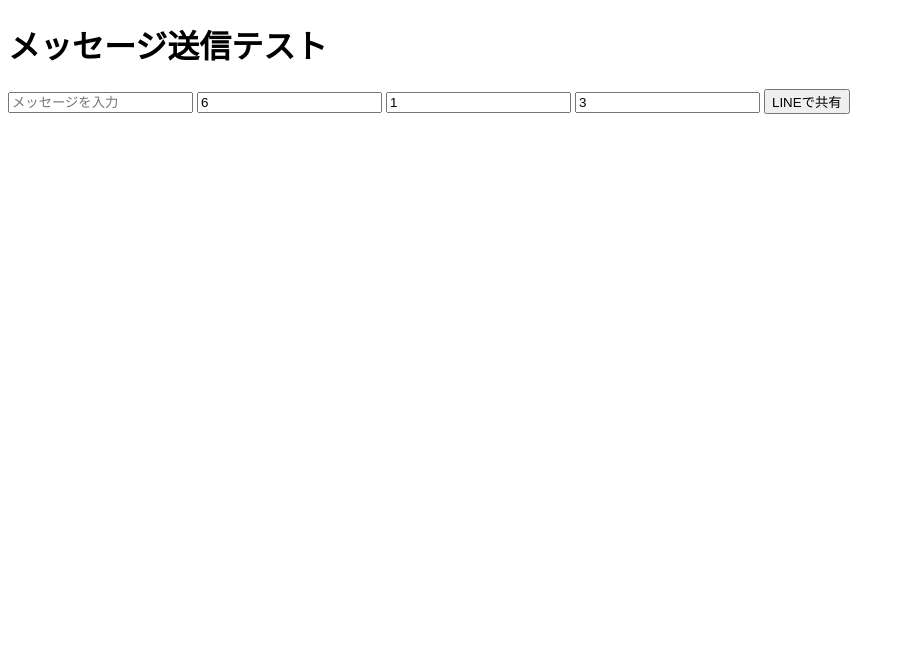
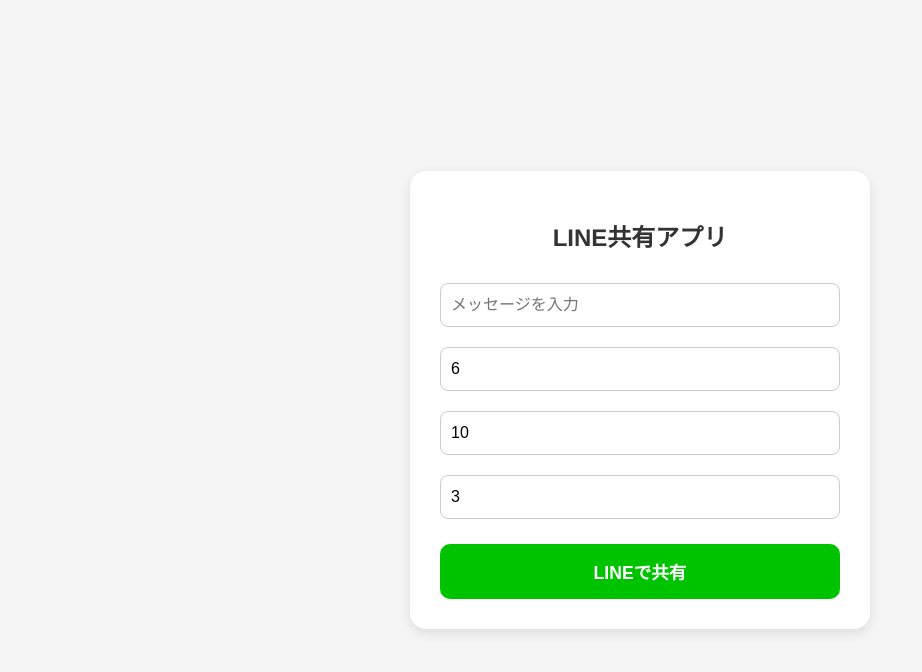
Before and after one commit to endroll2288-sys/hello-world, a plain HTML site: page public/index.html in a window 1280 px wide. Shown: the whole page, without its empty margins (0-922 px from the left). Drawn offline with Linux system fonts and the light colour scheme.

Commit message:
Update index.html

```diff
--- a/public/index.html
+++ b/public/index.html
@@ -1,42 +1,99 @@
-
 <!DOCTYPE html>
 <html lang="ja">
 <head>
   <meta charset="UTF-8">
-  <title>Message App</title>
+  <title>LINE共有アプリ</title>
+  <style>
+    body {
+      font-family: "Helvetica Neue", sans-serif;
+      background: #f5f5f5;
+      display: flex;
+      justify-content: center;
+      align-items: center;
+      height: 100vh;
+      margin: 0;
+    }
+    .container {
+      background: #fff;
+      padding: 30px;
+      border-radius: 16px;
+      box-shadow: 0 4px 12px rgba(0,0,0,0.1);
+      width: 90%;
+      max-width: 400px;
+      text-align: center;
+    }
+    h1 {
+      font-size: 1.5rem;
+      margin-bottom: 20px;
+      color: #333;
+    }
+    input {
+      width: 100%;
+      padding: 12px 10px;
+      margin: 10px 0;
+      border-radius: 8px;
+      border: 1px solid #ccc;
+      font-size: 1rem;
+      box-sizing: border-box;
+    }
+    button {
+      width: 100%;
+      padding: 15px;
+      margin-top: 15px;
+      background-color: #00c300;
+      color: white;
+      font-size: 1.1rem;
+      font-weight: bold;
+      border: none;
+      border-radius: 10px;
+      cursor: pointer;
+      transition: background 0.3s ease;
+    }
+    button:hover {
+      background-color: #00a000;
+    }
+  </style>
 </head>
 <body>
-  <h1>メッセージ送信テスト</h1>
+  <div class="container">
+    <h1>LINE共有アプリ</h1>
     <form id="msgForm">
       <input type="text" id="message" placeholder="メッセージを入力" required>
       <input type="number" id="length" placeholder="乱数の桁数" min="1" value="6" required>
-    <input type="number" id="count" placeholder="共有回数" min="1" value="1" required>
+      <input type="number" id="duration" placeholder="共有秒数" min="1" value="10" required>
       <input type="number" id="interval" placeholder="間隔(秒)" min="1" value="3" required>
       <button type="submit">LINEで共有</button>
     </form>
+  </div>
 
   <script>
     document.getElementById("msgForm").addEventListener("submit", async (e) => {
       e.preventDefault();
       const message = document.getElementById("message").value;
       const length = parseInt(document.getElementById("length").value);
-      const count = parseInt(document.getElementById("count").value);
-      const interval = parseInt(document.getElementById("interval").value) * 1000; // ミリ秒変換
+      const duration = parseInt(document.getElementById("duration").value) * 1000;
+      const interval = parseInt(document.getElementById("interval").value) * 1000;
 
-      for (let i = 0; i < count; i++) {
-        setTimeout(async () => {
-          const res = await fetch("/api/message", {
+      const startTime = Date.now();
+
+      function shareLoop() {
+        const now = Date.now();
+        if (now - startTime >= duration) return;
+
+        fetch("/api/message", {
           method: "POST",
           headers: { "Content-Type": "application/json" },
           body: JSON.stringify({ message, length })
+        })
+        .then(res => res.json())
+        .then(data => {
+          window.location.href = `https://line.me/R/msg/text/?${encodeURIComponent(data.output)}`;
         });
 
-          const data = await res.json();
+        setTimeout(shareLoop, interval);
+      }
 
-          // LINE共有リンクを開く
-          window.location.href = `https://line.me/R/msg/text/?${encodeURIComponent(data.output)}`;
-        }, i * interval);
-      }
+      shareLoop();
     });
   </script>
 </body>
```
Lines whose indentation alone changed are shown as unchanged.
